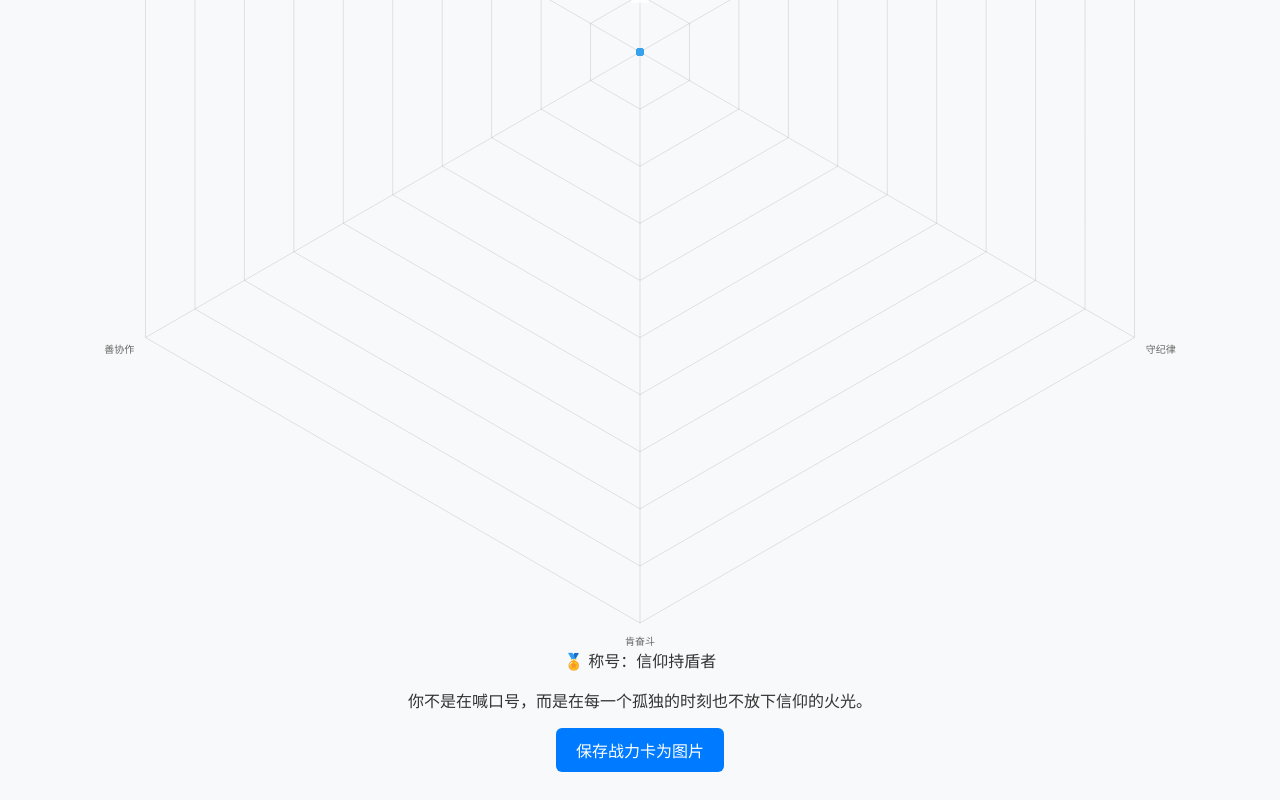
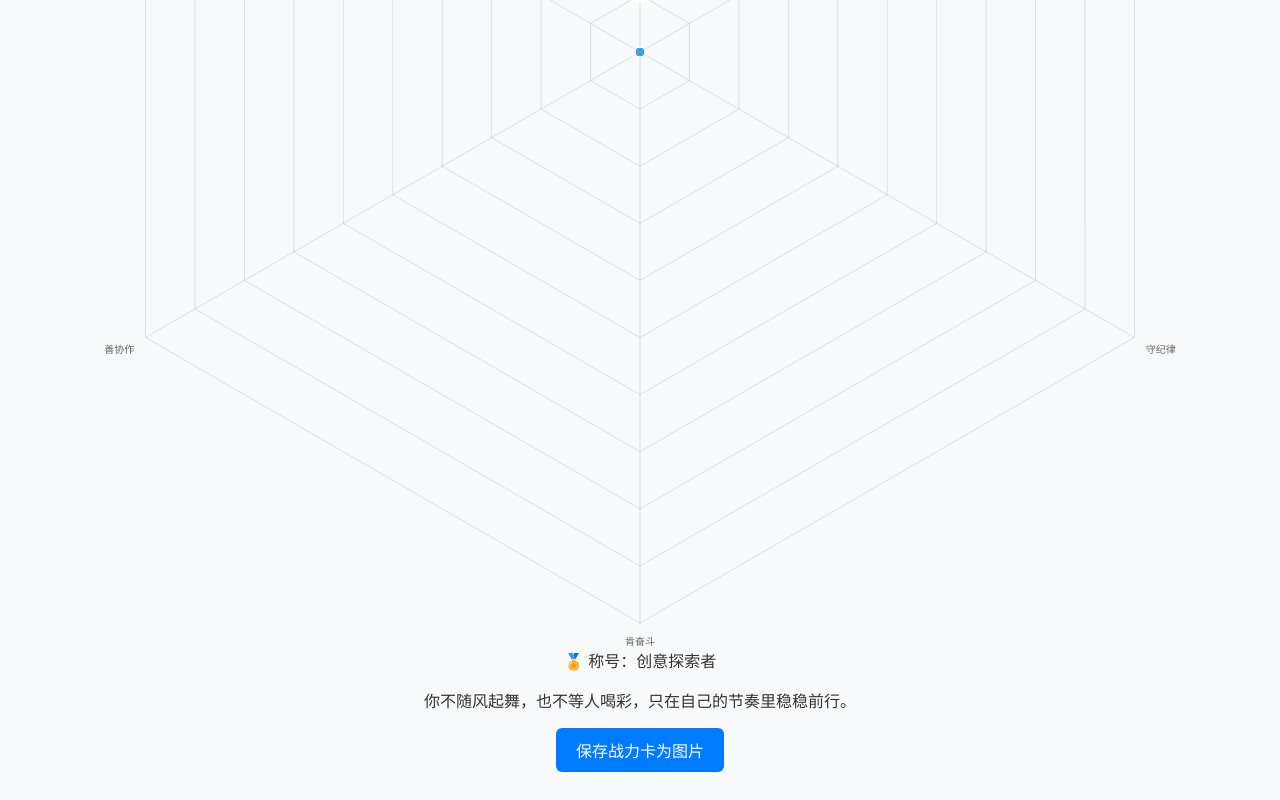
Before and after one commit to Katnip-Hsiao/six-card, a plain HTML site: page result.html in a window 1280 px wide. Shown: the part 669-1469 px from the top of the page. Drawn offline with nearby package versions, Linux system fonts and the light colour scheme.

Commit message:
Add files via upload

```diff
--- a/script.js
+++ b/script.js
@@ -25,16 +25,30 @@ window.onload = function () {
       responsive: true,
     }
   });
-  const titles = ["信仰持盾者", "勇毅先锋官", "守序律法师", "燃力实践家", "中枢协调者", "睿思策划人"];
-  const quotes = [
+
+  const titles1 = ["信仰持盾者", "勇毅先锋官", "秩序掌舵者", "燃力实践家", "中枢协同者", "睿思策划人"];
+  const quotes1 = [
     "你不是在喊口号，而是在每一个孤独的时刻也不放下信仰的火光。",
-    "你是那个敢于第一个出发的人，用实际行动为他人扫清路径。",
-    "规则不是束缚，而是你给这个世界的信任契约。",
+    "你是那个站在第一个山坡的人，用实际行动为他人扫清路径。",
+    "规则不是枷锁，而应像这个世界的信任契约。",
     "没人比你更知道坚持意味着什么。",
-    "你是团队衔接的引擎，所有齿轮因你而顺畅。",
-    "你的看见角度不同的维度，也能给幻想落地为真。"
+    "你是团队作战的引擎，所有齿轮因你而顺畅。",
+    "你能看见角落的曙光，也愿意幻想成真地为人所用。"
   ];
-  document.getElementById("titleArea").innerText = "🏅 称号：" + titles[maxIndex];
+  const titles2 = ["秩序引路人", "协作成长者", "愿景萌芽者", "稳进守航者", "蓄势奋进者", "创意探索者"];
+  const quotes2 = [
+    "你用理性与自律，为团队铺出一条既稳又进的路。",
+    "你安静扎根，不争不抢，却始终朝着光亮的方向生长。",
+    "你不急于证明自己，而是悄悄积蓄能量，等待那场属于你的发光时刻。",
+    "哪怕只是一点点改进，你也愿意默默坚持，让变化悄然发生。",
+    "你用沉默思考，用细节表达，把每一次前行都藏在不声不响的努力里。",
+    "你不随风起舞，也不等人喝彩，只在自己的节奏里稳稳前行。"
+  ];
+  const high = avg >= 70;
+  const idx = Math.floor(Math.random() * 6);
+  document.getElementById("titleArea").innerText = "🏅 称号：" + (high ? titles1[idx] : titles2[idx]);
+  document.getElementById("quote").innerText = high ? quotes1[idx] : quotes2[idx];
+
   document.getElementById("quote").innerText = quotes[maxIndex];
 };
 
```
Also changed, not shown: index.html (+1 -1 lines).
